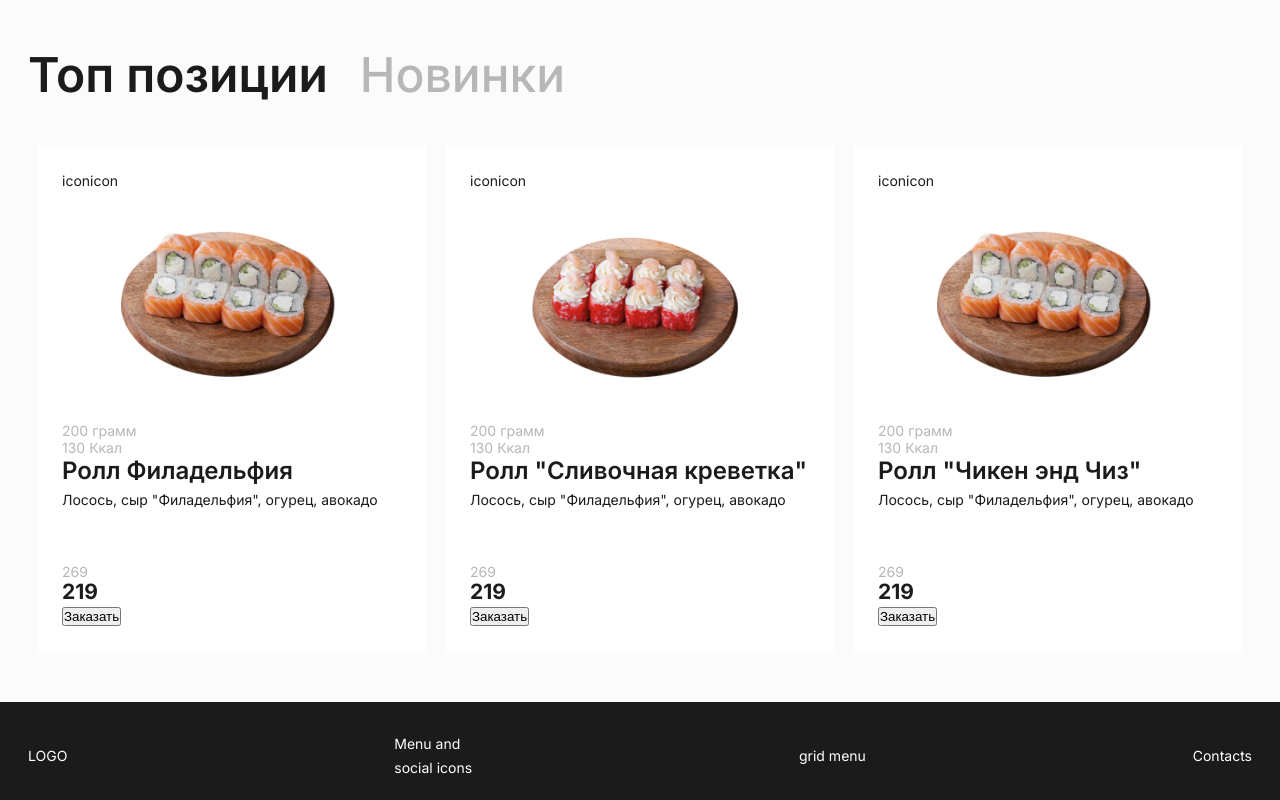
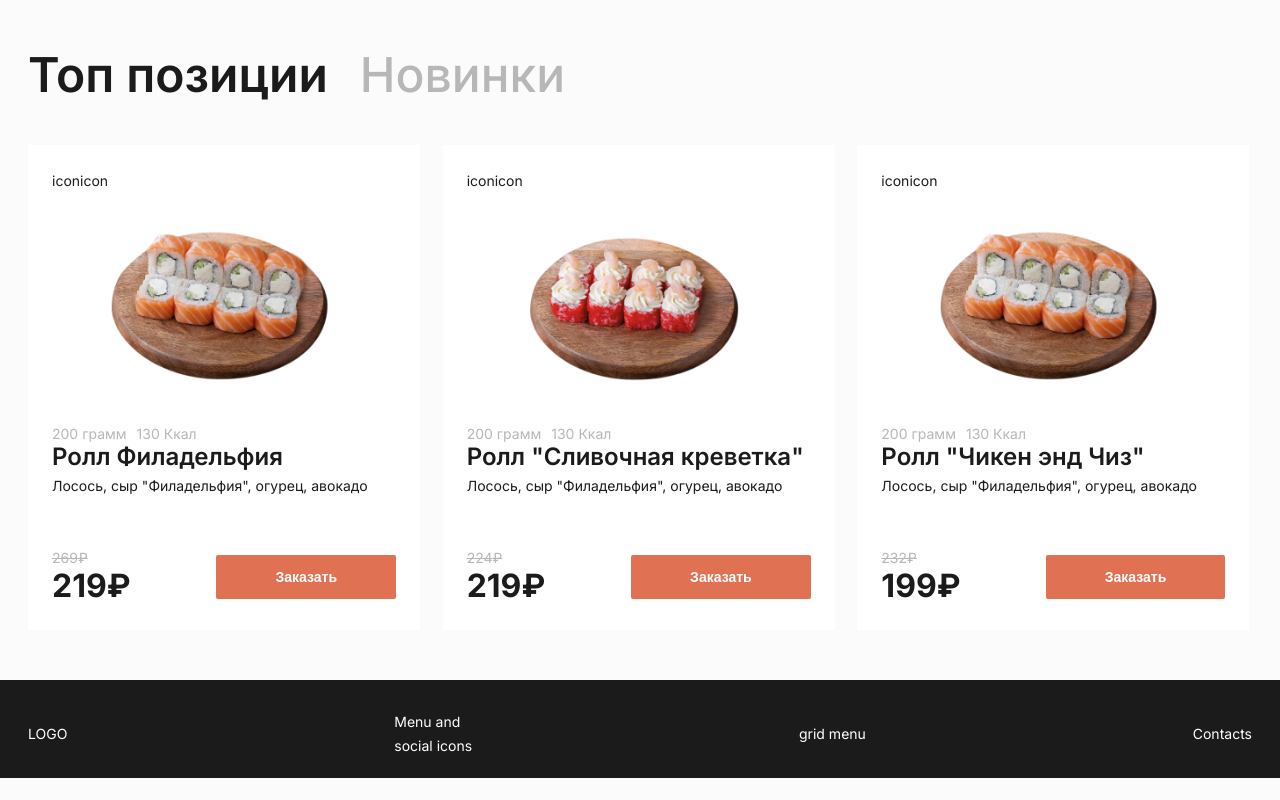
Before and after one commit to DoccHik/Riksha, a React (Create React App) app: page / in a window 1280 px wide. Shown: the part 947-1747 px from the top of the page. After the commit the page ends 1725 px from the top, so only its background shows below. Built offline with nearby package versions, Linux system fonts and the light colour scheme.

Commit message:
Поправлена верстка карточек

```diff
--- a/src/Components/Button/ButtonCustom.jsx
+++ b/src/Components/Button/ButtonCustom.jsx
@@ -1,9 +1,10 @@
 import React from "react";
+import styles from "../../styles/modules/ButtonCustom.module.scss";
 
 const ButtonCustom = ({ children }) => {
   return (
     <>
-      <button>{children}</button>
+      <button className={styles["button-custom"]}>{children}</button>
     </>
   );
 };
--- a/src/Components/Positions/Positions.jsx
+++ b/src/Components/Positions/Positions.jsx
@@ -58,17 +58,55 @@ export const Positions = () => {
                                 styles["positions-tabs-content__card-image"]
                               }
                             />
-                            <div>
-                              <small>{product.gram} грамм</small>
-                              <small>{product.calories} Ккал</small>
+                            <div
+                              className={
+                                styles["positions-tabs-content__card-info"]
+                              }
+                            >
+                              <small
+                                className={
+                                  styles["positions-tabs-content__card-gram"]
+                                }
+                              >
+                                {product.gram} грамм
+                              </small>
+                              <small
+                                className={
+                                  styles[
+                                    "positions-tabs-content__card-calories"
+                                  ]
+                                }
+                              >
+                                {product.calories} Ккал
+                              </small>
                             </div>
-                            <h3>{product.productName}</h3>
-                            <p>{product.structure}</p>
-                            <div>
-                              <h2>
-                                <small>{product.oldPrice}</small>
-                                {product.price}
-                              </h2>
+                            <h3
+                              className={
+                                styles["positions-tabs-content__card-title"]
+                              }
+                            >
+                              {product.productName}
+                            </h3>
+                            <p
+                              className={
+                                styles["positions-tabs-content__card-structure"]
+                              }
+                            >
+                              {product.structure}
+                            </p>
+                            <div
+                              className={
+                                styles["positions-tabs-content__card-bottom"]
+                              }
+                            >
+                              <div
+                                className={
+                                  styles["positions-tabs-content__card-price"]
+                                }
+                              >
+                                <small>{product.oldPrice}₽</small>
+                                <h3>{product.price}₽</h3>
+                              </div>
                               <ButtonCustom>Заказать</ButtonCustom>
                             </div>
                           </div>
@@ -85,7 +123,6 @@ export const Positions = () => {
                           <div
                             className={styles["positions-tabs-content__card"]}
                           >
-                            {/* TODO: прописать логику отображения иконок  */}
                             <span>icon</span>
                             <span>icon</span>
                             <img
@@ -95,17 +132,55 @@ export const Positions = () => {
                                 styles["positions-tabs-content__card-image"]
                               }
                             />
-                            <div>
-                              <small>{product.gram} грамм</small>
-                              <small>{product.calories} Ккал</small>
+                            <div
+                              className={
+                                styles["positions-tabs-content__card-info"]
+                              }
+                            >
+                              <small
+                                className={
+                                  styles["positions-tabs-content__card-gram"]
+                                }
+                              >
+                                {product.gram} грамм
+                              </small>
+                              <small
+                                className={
+                                  styles[
+                                    "positions-tabs-content__card-calories"
+                                  ]
+                                }
+                              >
+                                {product.calories} Ккал
+                              </small>
                             </div>
-                            <h3>{product.productName}</h3>
-                            <p>{product.structure}</p>
-                            <div>
-                              <h2>
-                                <small>{product.oldPrice}</small>
-                                {product.price}
-                              </h2>
+                            <h3
+                              className={
+                                styles["positions-tabs-content__card-title"]
+                              }
+                            >
+                              {product.productName}
+                            </h3>
+                            <p
+                              className={
+                                styles["positions-tabs-content__card-structure"]
+                              }
+                            >
+                              {product.structure}
+                            </p>
+                            <div
+                              className={
+                                styles["positions-tabs-content__card-bottom"]
+                              }
+                            >
+                              <div
+                                className={
+                                  styles["positions-tabs-content__card-price"]
+                                }
+                              >
+                                <small>{product.oldPrice}₽</small>
+                                <h3>{product.price}₽</h3>
+                              </div>
                               <ButtonCustom>Заказать</ButtonCustom>
                             </div>
                           </div>
--- a/src/data/dataProject.js
+++ b/src/data/dataProject.js
@@ -118,15 +118,15 @@ export const swiperSlides = [
     imageURL: SliderImage,
   },
   {
-    id: 1,
-    title: "Слайд №2",
-    description: "от ---",
+    id: 2,
+    title: "Калифорния в подарок при первом заказе",
+    description: "от 1200 ₽ ",
     imageURL: SliderImage,
   },
   {
-    id: 1,
-    title: "Слайд №3",
-    description: "от ---",
+    id: 3,
+    title: "Калифорния в подарок при первом заказе",
+    description: "от 1500 ₽",
     imageURL: SliderImage,
   },
 ];
@@ -187,7 +187,7 @@ export const tabsPositions = [
         structure: 'Лосось, сыр "Филадельфия", огурец, авокадо',
         image: Roll2,
         price: 219,
-        oldPrice: 269,
+        oldPrice: 224,
         productType: ["hot"],
       },
       {
@@ -197,8 +197,8 @@ export const tabsPositions = [
         calories: 130,
         structure: 'Лосось, сыр "Филадельфия", огурец, авокадо',
         image: Roll1,
-        price: 219,
-        oldPrice: 269,
+        price: 199,
+        oldPrice: 232,
         productType: ["sharp", "hot"],
       },
     ],
--- a/src/styles/modules/BurgerMenu.module.scss
+++ b/src/styles/modules/BurgerMenu.module.scss
@@ -12,7 +12,9 @@
   color: #fff;
   padding: 50px 20px;
   overflow: hidden;
+  transition: all 0.3s ease;
   &-active {
+    transition: all 0.5s ease;
     position: fixed;
     width: 100%;
     right: 0;
@@ -49,8 +51,12 @@
       font-size: 18px;
       text-align: center;
       margin: 0px 0px 10px 0px;
+      transition: all 0.3s ease;
       &:last-child {
         margin: 0px 0px 0px 0px;
+      }
+      &:hover {
+        color: #e07153;
       }
     }
   }
@@ -70,6 +76,7 @@
       background-color: #f5f5f5;
       border-radius: 5px;
       padding: 5px;
+      transition: all 0.3s ease;
       // flex-direction: column;
       // margin: 10px 10px 10px 10px;
       &:hover {
--- /dev/null
+++ b/src/styles/modules/ButtonCustom.module.scss
@@ -0,0 +1,11 @@
+.button-custom {
+  background-color: #e07153;
+  font-weight: 700;
+  font-size: 14px;
+  line-height: 18px;
+  color: #fff;
+  padding: 13px 59px;
+  border-radius: 2px;
+  border: none;
+  cursor: pointer;
+}
--- a/src/styles/modules/Card.module.scss
+++ b/src/styles/modules/Card.module.scss
@@ -1,8 +1,13 @@
 .card {
+  max-width: 392px;
+  width: 100%;
   background-color: #fff;
   padding: 24px;
   cursor: pointer;
-  margin: 0px 10px 0px 10px;
+  display: flex;
+  flex-direction: column;
+  justify-content: space-between;
+  // margin: 0px 10px 0px 10px;
   &:hover {
     box-shadow: 0px 0px 3px #ccc;
   }
--- a/src/styles/modules/MainPage.module.scss
+++ b/src/styles/modules/MainPage.module.scss
@@ -77,33 +77,66 @@
       }
     }
     &-content {
-      display: flex;
-      justify-content: space-between;
-      align-items: center;
+      display: grid;
+      grid-template-columns: repeat(3, 1fr);
+      grid-gap: 20px 20px;
       &__card {
         &-image {
           width: 100%;
         }
-        small {
+        &-info {
+          display: flex;
+          align-items: center;
+        }
+        &-gram,
+        &-calories {
           font-weight: 400;
           font-size: 14px;
           line-height: 17px;
-          display: flex;
-          align-items: center;
           color: #b7b7b7;
         }
-        h3 {
+        &-gram {
+          margin: 0px 10px 0px 0px;
+        }
+        &-title {
           font-weight: 600;
           font-size: 24px;
           line-height: 30px;
           margin: 0px 0px 5px 0px;
         }
-        p {
+        &-structure {
           font-weight: 400;
           font-size: 14px;
           line-height: 17px;
           min-height: 60px;
           margin: 0px 0px 12px 0px;
+        }
+        &-bottom {
+          display: flex;
+          align-items: center;
+          justify-content: space-between;
+        }
+        &-price {
+          display: flex;
+          flex-direction: column;
+          justify-content: center;
+          align-items: start;
+          small {
+            font-weight: 400;
+            font-size: 14px;
+            line-height: 17px;
+            text-decoration-line: line-through;
+            color: #b7b7b7;
+          }
+          h3 {
+            font-weight: 700;
+            font-size: 32px;
+            line-height: 40px;
+
+            /* black */
+
+            color: #1b1b1b;
+          }
         }
       }
     }
```
